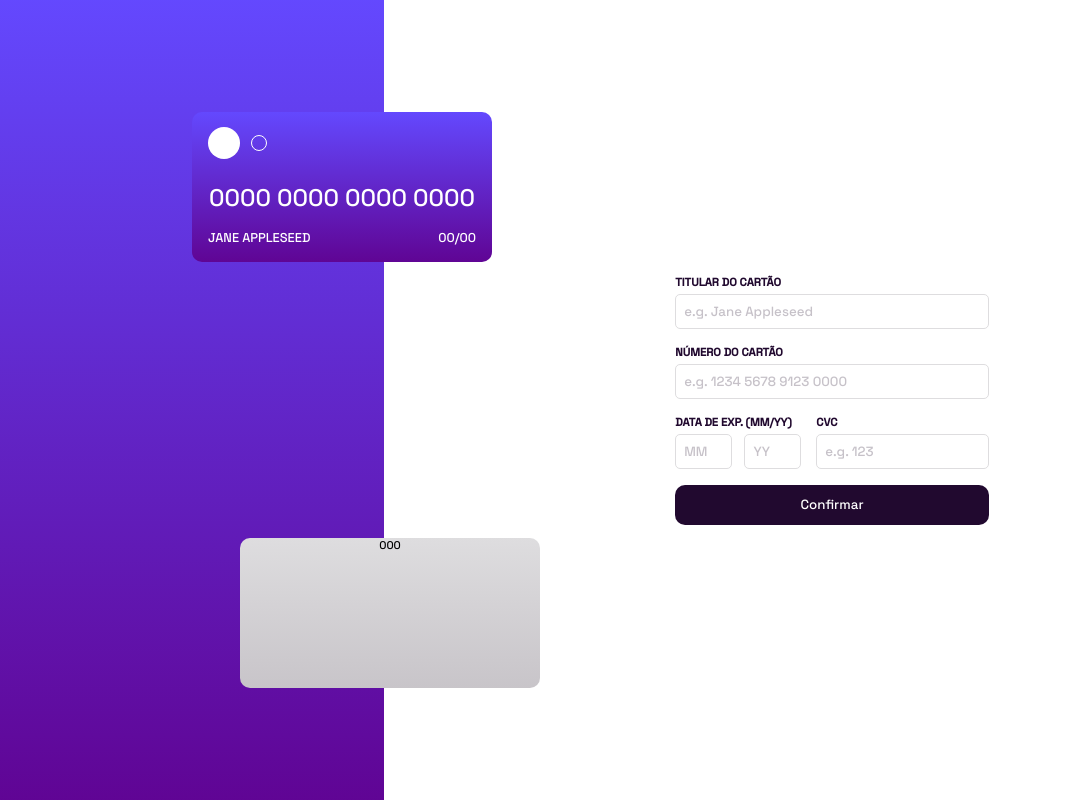
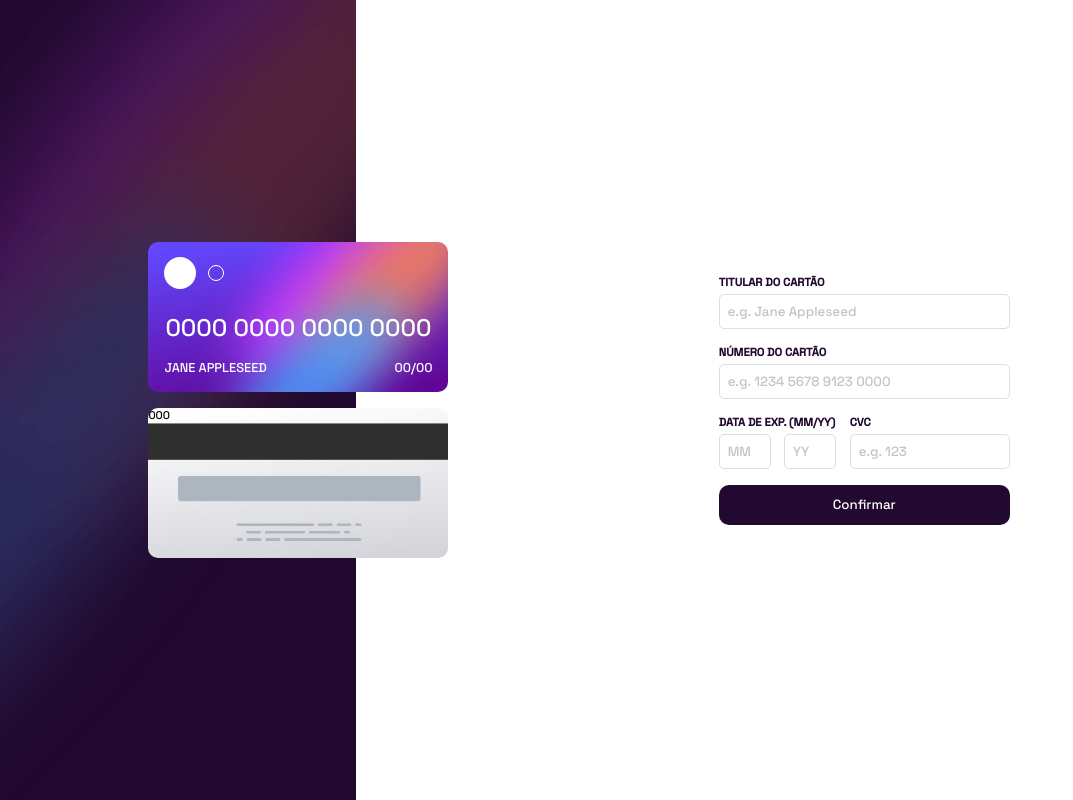
Before and after one commit to viniciuslourencof/interactive-card-details-form, a plain HTML site: page index.html in a window 1280 px wide. Shown: the whole page, without its empty margins (0-1073 px from the left). Drawn offline with Linux system fonts and the light colour scheme.

Commit message:
Desenvolvimento do site desktop
Desenvolvimento do site desktop

```diff
--- a/style.css
+++ b/style.css
@@ -23,8 +23,8 @@ main {
 }
 
 .left {
-    background-color: hsl(0, 100%, 66%);
-    background: linear-gradient(hsl(249, 99%, 64%), hsl(278, 94%, 30%));
+    background-image: url("images/bg-main-desktop.png");
+    background-size: cover;
     width: 30%;
     height: 100vh;
 }
@@ -106,21 +106,27 @@ main {
     opacity: 0.5;
 }
 
+.cards {
+    display: flex;
+    flex-direction: column;
+    align-items: center;
+    justify-content: center;
+}
+
 .card-details {
     align-items: center;
-    background-color: hsl(0, 100%, 66%);
-    background: linear-gradient(hsl(249, 99%, 64%), hsl(278, 94%, 30%));
+    background-image: url("images/bg-card-front.png");
+    background-size: cover;
     border-radius: 10px;
     color: #ffffff;
     display: flex;
     height: 150px;
     flex-direction: column;
+    margin-bottom: 1rem;
+    margin-left: -13rem;
     justify-content: flex-end;
-    left: 12rem;
     padding: 1rem;
-    position: absolute;
     text-transform: uppercase;
-    top: 7rem;
     width: 300px;
 }
 
@@ -168,34 +174,10 @@ main {
 }
 
 .card-details-verse {
-    align-items: center;
-    background-color: hsl(270, 3%, 87%);
-    background: linear-gradient(180deg, hsl(270, 3%, 87%), hsl(285, 4%, 78%));
-    bottom: 7rem;
+    background-image: url("images/bg-card-back.png");
+    background-size: cover;
     border-radius: 10px;
-    display: flex;
-    flex-direction: column;
-    left: 15rem;
     height: 150px;
-    position: absolute;
+    margin-left: -13rem;
     width: 300px;
 }
-
-.card-details-verse__blackrectangle {
-    background-color: #2F2F2F;
-    content: '';
-    width: 100%;
-    height: 2rem;
-    margin-top: 1rem;
-    margin-bottom: 1rem;
-}
-
-.card-details-verse__cvc {
-    background-color: #ADB5BF;
-    border-radius: 5px;
-    color: #ffffff;
-    height: 1.5rem;
-    line-height: 1.5rem;
-    text-align: end;
-    width: 80%;
-}
```
